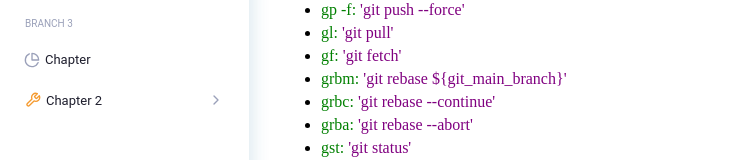
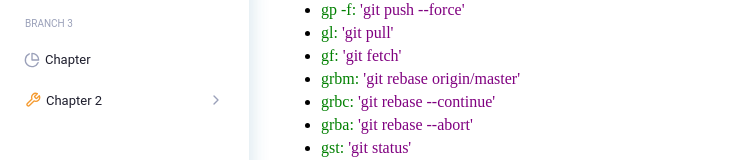
Before and after one commit to sky-pneuma/help-code, a React (Create React App) app: page /alias in a window 1280 px wide. Shown: the part 458-618 px from the top of the page, without its empty margins (0-749 px from the left). Built offline with nearby package versions, Linux system fonts and the light colour scheme.

Commit message:
fix build error

```diff
--- a/src/JS/Pages/Alias/constructor.js
+++ b/src/JS/Pages/Alias/constructor.js
@@ -5,7 +5,7 @@ export const constructor = [
   { short: 'gp -f', command: 'git push --force' },
   { short: 'gl', command: 'git pull' },
   { short: 'gf', command: 'git fetch' },
-  { short: 'grbm', command: 'git rebase ${git_main_branch}' },
+  { short: 'grbm', command: 'git rebase origin/master' },
   { short: 'grbc', command: 'git rebase --continue' },
   { short: 'grba', command: 'git rebase --abort' },
   { short: 'gst', command: 'git status' },
```
Also changed, not shown: package.json (+6 -5 lines), 1 other file (tests, documents, lock files or other folders).
